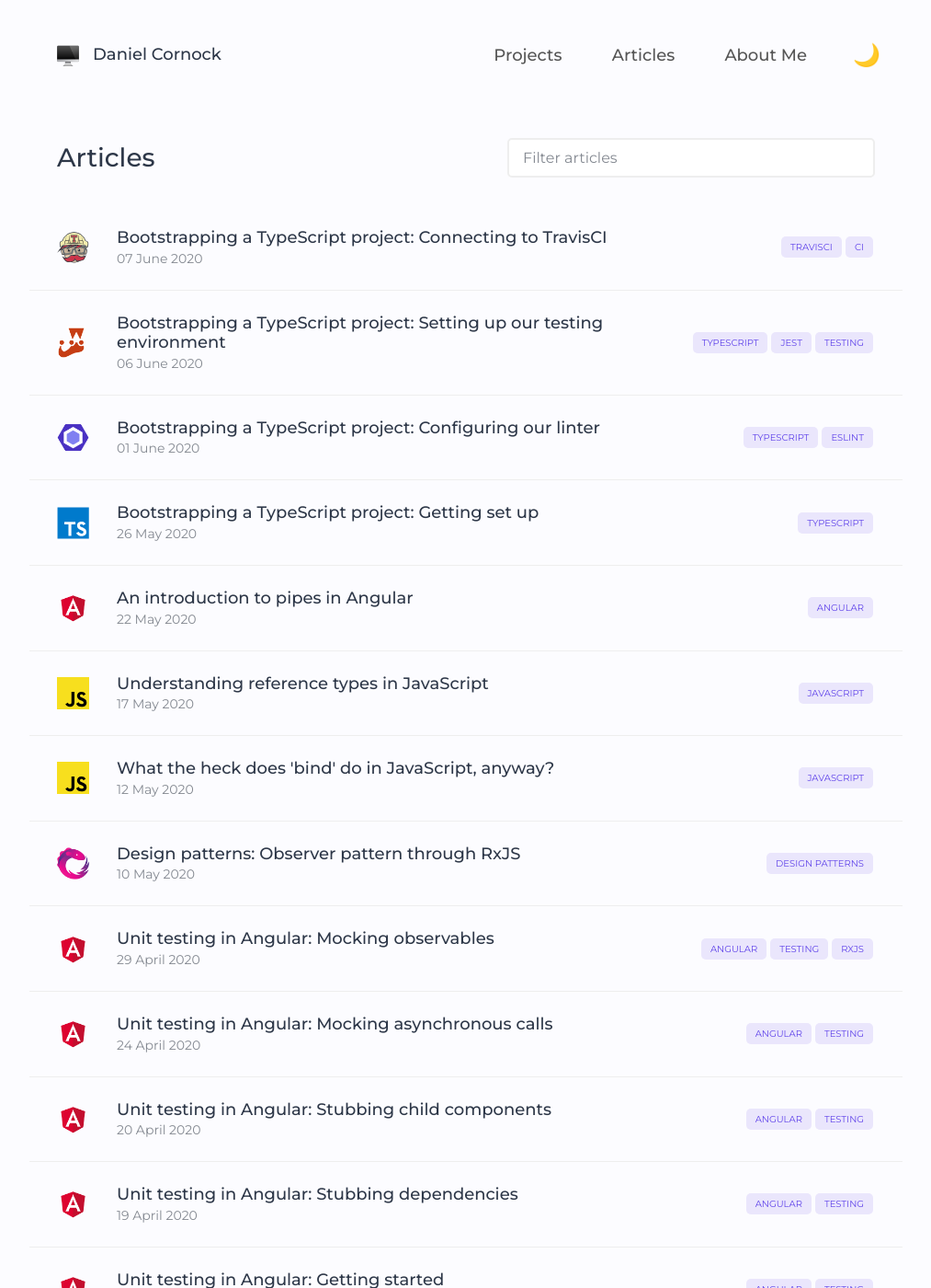
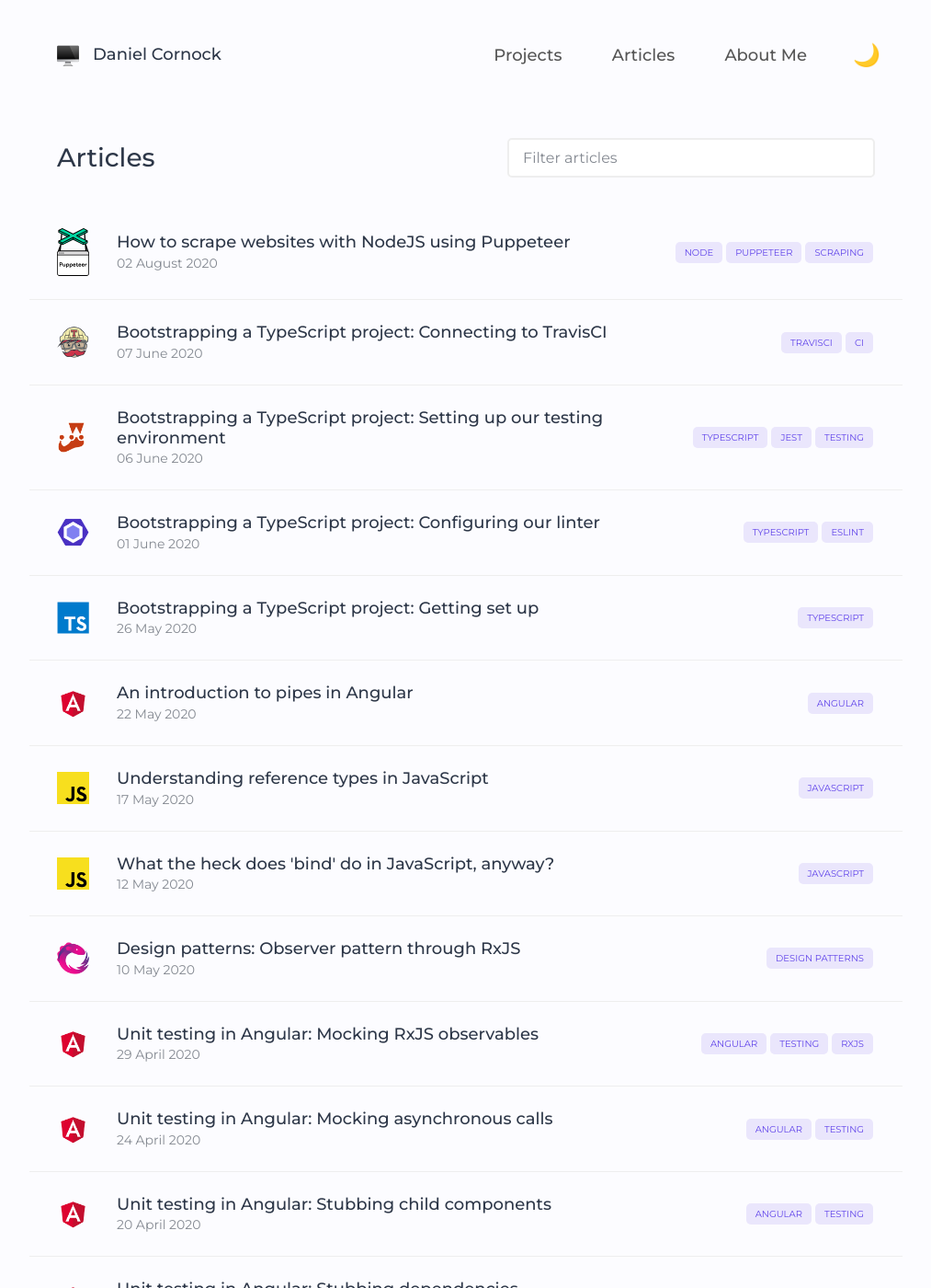
Before and after one commit to danielcornock/danielcornock.co.uk, a Jekyll site: the page built from _pages/articles.md, in a window 1280 px wide and 1400 px high. Shown: the whole window at 92% size, without its empty margins (133-1146 px from the left). Built offline with Jekyll 4.4.1, drawn with Linux system fonts in a browser that asks for light colours; nearby versions of some CDN libraries; part of the change alters nothing that is shown.

Commit message:
add article on web scraping with puppeteer

````diff
--- a/_posts/2020-04-29-angular-testing-5-mocking-observables.md
+++ b/_posts/2020-04-29-angular-testing-5-mocking-observables.md
@@ -1,5 +1,5 @@
 ---
-title: 'Unit testing in Angular: Mocking observables'
+title: 'Unit testing in Angular: Mocking RxJS observables'
 description: >-
   How to write unit tests for our service that utilises RxJS observables.
 image: 'article-icons/angular.png'
--- /dev/null
+++ b/_posts/2020-08-02-node-web-scraping.md
@@ -0,0 +1,177 @@
+---
+title: How to scrape websites with NodeJS using Puppeteer
+description: >-
+  Discover how to scrape data from websites using NodeJS and Puppeteer, even if the content you want is hidden behind a login wall.
+image: article-icons/puppeteer.svg
+tags:
+  - node
+  - puppeteer
+  - scraping
+---
+
+Web scraping is something that I have stayed away from for some time, mostly because I never had a need for it with the endless amounts of free APIs out there. However, sometimes you want the data from a service that doesn't have a publicly exposed API. When you run in to that problem, web scraping is here to help!
+
+For my use case, I want to build a dashboard where I can keep track of all my bank accounts, savings and investments. I currently use Trading212 for my investments, which doesn't yet have a public API available. So, let's get to work and solve this problem.
+
+## Setting up
+
+First off, we'll create a new project. In a folder of your choice, run the following for a nice speedy set up:
+
+```bash
+mkdir web-scraper
+cd web-scraper
+npm init -y
+```
+
+Open this folder in a code editor of your choice, and then install puppeteer.
+
+```bash
+npm i puppeteer
+```
+
+Puppeteer is an open source node library that provides a high level API to allow the traversal and scraping of websites. For further reading, visit the [GitHub repo](https://github.com/puppeteer/puppeteer).
+
+That's the only dependency we will need for this project, so now we're ready to write some code!
+
+## Starting up puppeteer
+
+Now that our project is set up, we can get puppeteer up and running and navigate to our chosen page. First off, create a new file, name it `index.js` and pop the following code in there.
+
+```js
+const puppeteer = require('puppeteer');
+
+(async function example() {
+  console.log('> Launching Puppeteer');
+  let browser = await puppeteer.launch({ headless: false });
+
+  console.log('> Opening new window in Chrome');
+  let page = await browser.newPage();
+
+  console.log('> Navigating to Trading212');
+  await page.goto('https://live.trading212.com');
+})();
+```
+
+In the above snippet, we have:
+
+- Required puppeteer in the current file.
+- Wrapped our code in an IIFE (immediately invoked function expression);
+- Launched puppeteer.
+- Opened a new window in chrome.
+- Navigated to our chosen site.
+
+This snippet will be fairly common among any web scraping project, so feel free to copy and paste the code in there straight in to your own project. To view this, run `node index.js` in the command line and watch as a chromium window opens and up pops our website of choice. So far so good!
+
+## Logging in
+
+Now, we have a hurdle. In order to access my data, I need to log in. No worries, we just need to do a bit of digging around the HTML.
+
+{% include components/image.html
+  url="articles/node-puppeteer/scrape-email.png"
+  description="Viewing the source HTML for the input element that holds the email address." %}
+
+In order to fill in my credentials, we need to find something in the attributes of this input that we can use to select the element. For this input, I've chosen to select it using the id: `#username-real`.
+
+To programmatically fill in our credentials, let's add the following to the bottom of our existing function - we can also fill in the password in the same way.
+
+```js
+console.log('> Entering email address');
+await page.type('#username-real', 'johnsmith@email.com', {
+  delay: 30
+});
+
+console.log('> Entering password');
+await page.type('#pass-real', 'SuperSecurePassword1', {
+  delay: 30
+});
+```
+
+In the above snippet, we are using the `page` variable returned from when we opened the new Chrome window. On this variable we use the `type` method, entering the CSS selector, the value that we want to enter and an object containing the delay that we want to add as the arguments for the function.
+
+Finally, we can simulate the user pressing the `Enter` button in order to submit our log in request. As the password field is focused, we can use:
+
+```js
+await page.keyboard.press('Enter');
+```
+
+Now, go ahead and run `node index.js` again and watch as the robot enters your username and password and logs in to your chosen website. Spooky! 👻
+
+## Waiting for our page to load
+
+Now, we need a way to know when our data has loaded and is ready to be scraped. There are a few ways to do this, but one that works universally is the `waitForSelector` method that is attached to our `page` variable.
+
+```js
+console.log('> Waiting for load...');
+await page.waitForSelector('tbody.table-body');
+```
+
+With this method, we pass a CSS selector (that we know will appear once the page has loaded) as an argument, and the program will pause until that selector is visible on the page.
+
+Once this element has been located and our promise resolved, it's time to scrape our data.
+
+## Scraping our data
+
+This part is going to vary depending on what CSS selectors are used to display the information that you want to scrape. It may require some CSS wizardry in order for you to get your desired results.
+
+{% include components/image.html
+  url="articles/node-puppeteer/scrape-data.png"
+  description="Viewing the source HTML for the data that we want to scrape." %}
+
+For my data, I want to extract the data held in the table rows. Unfortunately, the table rows in the source code of this page are not very distinguishable by using CSS, so I'll be using the parent elements class in order to make the query more specific.
+
+To do this, we can use the `$$eval` method on the `page` variable in order to extract multiple elements from the page. Alternatively if we only want to grab one, we can use `$eval`.
+
+> Using `$eval` and `$$eval` is similar to using `querySelector` and `querySelectorAll`, respectively.
+
+To use this method, we first pass in the CSS selector, followed by a callback to format the data how we want it. For my data, I want the name of the stock, the current market value, and my current performance of this stock.
+
+The callback to this function will be called with an object as if you had used `querySelector` or `querySelectorAll`.
+
+```js
+const investments = await page.$$eval('tbody.table-body tr', (elements) => {
+  return Array.from(elements).map((row) => {
+    return {
+      name: row.querySelector('td.name').innerText,
+      value: row.querySelector('td.marketValue').innerText,
+      return: row.querySelector('td.ppl').innerText
+    };
+  });
+});
+
+console.log('> Results found!');
+console.log(investments);
+```
+
+In the above snippet, we have;
+
+- Queried all elements that match `tbody.table-body tr`.
+- Created an array from the `nodelist` that is returned, in order to be able to use the ES6 `Map` array method to process each row in to a JavaScript object.
+- Used `querySelector` on each row that was found, in order to fetch the inner text results that we want to extract from the page.
+
+Now when I run this using `node index.js`, I get my desired results outputted to the console!
+
+```bash
+[
+  {
+    name: 'iShares Global Clean Energy',
+    value: '148.16',
+    return: '-1.84'
+  },
+  {
+    name: 'Tesla',
+    value: '176.67',
+    return: '-24.19'
+  },
+  {
+    name: 'Vanguard S&P 500 ETF',
+    value: '680.04',
+    return: '-12.64'
+  }
+]
+```
+
+I am now free to do what I want with this data, from returning it in an API call to storing it in a database.
+
+## Conclusion
+
+With this short and sweet introduction you should now be able to work your way around websites and scrape data at your leisure. Be careful when scraping data not to accidentally execute a DDOS attack, and be responsible when scraping data. There are plenty of other actions that you can carry out using puppeteer, such as click actions and more. For more information, head over to the [official puppeteer docs](https://devdocs.io/puppeteer/)!
````
Also changed, not shown: assets/images/article-icons/puppeteer.svg (added), assets/images/articles/node-puppeteer/scrape-data.png (added), assets/images/articles/node-puppeteer/scrape-email.png (added).
